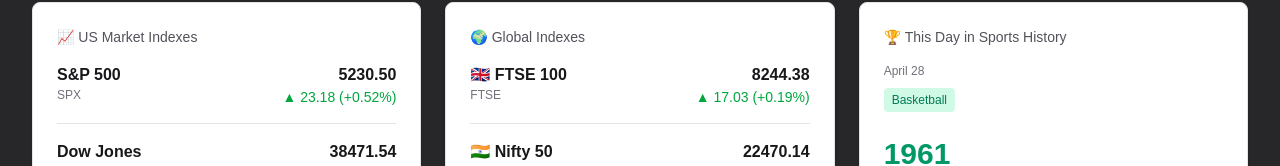
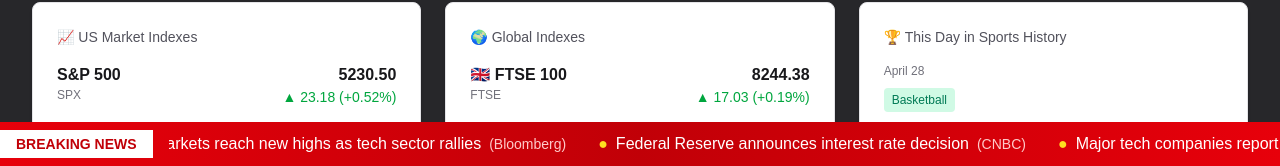
Before and after one commit to dkumar2-maker/test-this-ai-stack, a Next.js app: page /dashboard in a window 1280 px wide. Shown: the part 634-800 px from the top of the page. Built offline with nearby package versions, Linux system fonts and the light colour scheme; no server answers.

Commit message:
add scrolling news ticker at bottom like Times Square

```diff
--- /dev/null
+++ b/app/components/NewsTicker.tsx
@@ -0,0 +1,64 @@
+'use client'
+
+import { useEffect, useState } from 'react'
+
+interface NewsItem {
+  title: string
+  source: string
+}
+
+export function NewsTicker() {
+  const [news] = useState<NewsItem[]>([
+    { title: 'Markets reach new highs as tech sector rallies', source: 'Bloomberg' },
+    { title: 'Federal Reserve announces interest rate decision', source: 'CNBC' },
+    { title: 'Major tech companies report quarterly earnings', source: 'Reuters' },
+    { title: 'Global markets respond to economic data release', source: 'WSJ' },
+    { title: 'Cryptocurrency prices fluctuate amid regulatory news', source: 'Financial Times' },
+    { title: 'Oil prices steady as production forecasts adjust', source: 'Bloomberg' },
+    { title: 'Housing market shows signs of stabilization', source: 'CNBC' },
+    { title: 'Unemployment rates hit record lows in major economies', source: 'Reuters' },
+    { title: 'Tech IPO season begins with strong investor interest', source: 'WSJ' },
+    { title: 'Climate summit reaches landmark agreement', source: 'BBC News' },
+  ])
+
+  return (
+    <div className="fixed bottom-0 left-0 right-0 bg-gradient-to-r from-red-600 via-red-700 to-red-600 text-white py-2 z-50 overflow-hidden">
+      <div className="flex items-center">
+        <div className="bg-white text-red-700 px-4 py-1 font-bold text-sm uppercase flex-shrink-0 mr-4">
+          Breaking News
+        </div>
+        <div className="ticker-wrap flex-1 overflow-hidden">
+          <div className="ticker-move flex gap-8 animate-scroll">
+            {/* Duplicate the news items to create seamless loop */}
+            {[...news, ...news, ...news].map((item, index) => (
+              <div key={index} className="flex items-center gap-2 whitespace-nowrap">
+                <span className="text-yellow-300">●</span>
+                <span className="font-medium">{item.title}</span>
+                <span className="text-red-200 text-sm">({item.source})</span>
+              </div>
+            ))}
+          </div>
+        </div>
+      </div>
+
+      <style jsx>{`
+        @keyframes scroll {
+          0% {
+            transform: translateX(0);
+          }
+          100% {
+            transform: translateX(-33.333%);
+          }
+        }
+
+        .animate-scroll {
+          animation: scroll 60s linear infinite;
+        }
+
+        .ticker-wrap:hover .animate-scroll {
+          animation-play-state: paused;
+        }
+      `}</style>
+    </div>
+  )
+}
--- a/app/dashboard/page.tsx
+++ b/app/dashboard/page.tsx
@@ -1,4 +1,6 @@
 export const dynamic = 'force-dynamic'
+
+import { NewsTicker } from "@/app/components/NewsTicker";
 import { LiveClock } from "@/app/components/widgets/LiveClock";
 import { MarketIndexes } from "@/app/components/widgets/MarketIndexes";
 import { ThisDayInHistory } from "@/app/components/widgets/ThisDayInHistory";
@@ -53,6 +55,9 @@
         </div>
 
       </main>
+
+      {/* News Ticker */}
+      <NewsTicker />
     </div>
   );
 }
```
